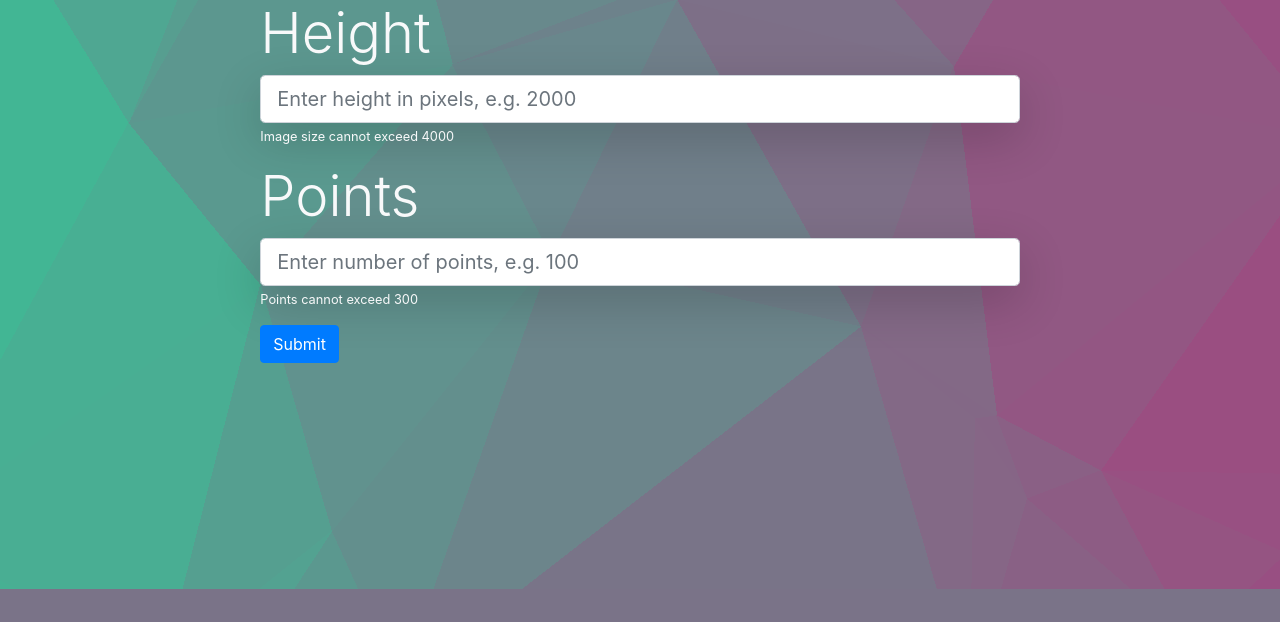
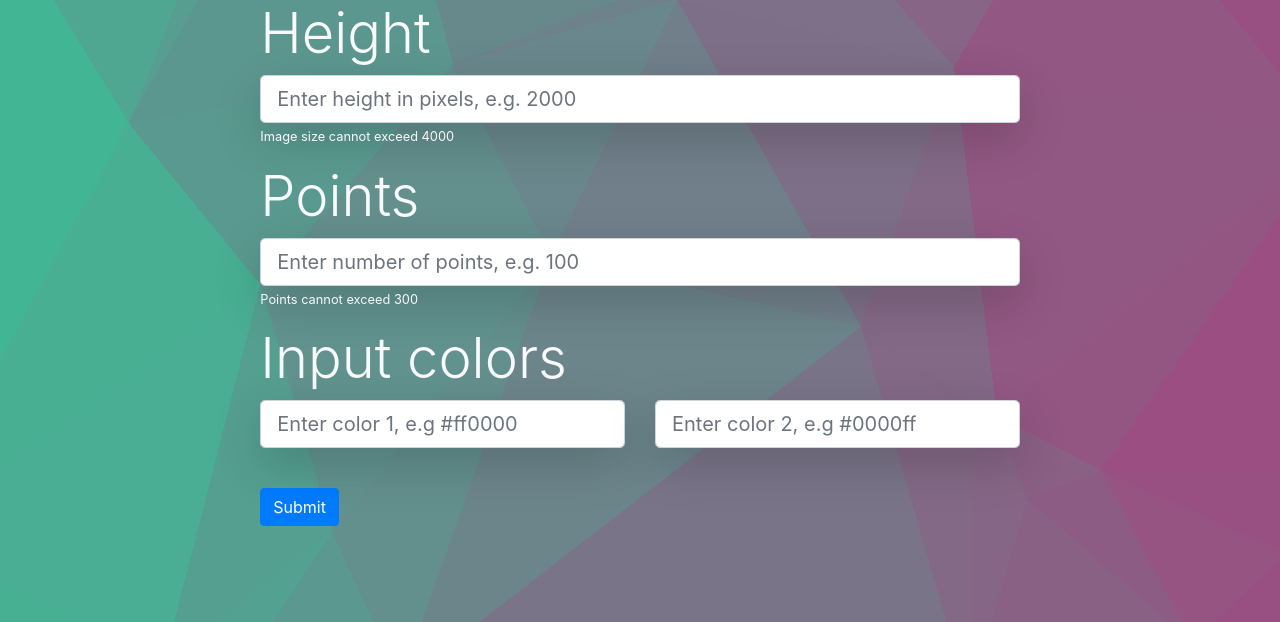
Before and after one commit to SubhrajitPrusty/wallgen, a Flask app: page / in a window 1280 px wide. Shown: the part 211-833 px from the top of the page. Before the commit the page ends 800 px from the top, so only its background shows below. Run offline with Flask 2, Linux system fonts and the light colour scheme; some libraries are stand-ins or nearby versions.

Commit message:
added manual colors, removed random gradient

```diff
--- a/app.py
+++ b/app.py
@@ -1,5 +1,6 @@
 from flask import Flask, request, send_file, render_template, redirect, url_for
 import os
+import time
 import wallgen
 from gevent.pywsgi import WSGIServer
 
@@ -8,41 +9,53 @@ app = Flask(__name__, static_url_path="/static")
 @app.route("/", methods=['GET','POST'])
 def index():
     if request.method == 'POST':
-        if request.form['side'] and request.form['np']:
+        print(request.form)
+        if request.form['side'] and request.form['np'] and (request.form['rgb1'] and request.form['rgb2']):
             side = int(request.form['side'])
             np = int(request.form['np'])
-            print(side, np)
+
+            rgb1 = request.form['rgb1'][1:]
+            rgb2 = request.form['rgb2'][1:]
+
             error = None
+
+            try:
+                rgb1 = tuple(bytes.fromhex(rgb1))
+                rgb2 = tuple(bytes.fromhex(rgb2))
+            except Exception as e:
+                error = "ERROR: Invalid color hex"
+
+            print(side, np, rgb1, rgb2)
+
             if (side > 4000 and side >= 100) or side < 100:
                 error = "WARNING: Image too large OR Image too small"
             if np < 10 or np > 300:
                 error = "WARNING: Too less points OR too many points"
 
+            if len(rgb1) != 6 or len(rgb2) != 6:
+                error = "ERROR: Invalid color hex"
+
             if error != None:
                 print(error)
                 return render_template('error.html', context=error)
             else:
-                fname = "wall-{}-{}.png".format(side,np)
+                fname = "wall-{}.png".format(int(time.time()))
+                fpath = 'static/images/'+fname
                 shift = side//10
                 side += shift*2
                 points = wallgen.genPoints(np, side)
-                img = wallgen.genWall(points, side, shift)
-                img.save('static/images/'+fname)
+                img = wallgen.gradient(side, rgb1, rgb2)
+                img = wallgen.genWall(img, points, side, shift)
+                print(fpath)
+                img.save(fpath)
                 imgurl = url_for('static',filename='images/'+fname)
-                # return redirect(url_for('static',filename='images/wall.png'))
                 return render_template("download.html", context=imgurl)
-            # return redirect("/image")
         else:
             error = "Invalid input, try again"
             return render_template("error.html", context=error)
     else:
         return render_template('index.html')
 
-
-# @app.route("/image")
-# def getImage():
-#     return send_file('static/images/wall.png', mimetype="image/png", as_attachment=True)
-
 if __name__ == '__main__':
     port = int(os.environ.get('PORT', 5000))
     http_server = WSGIServer(('',port),app)
--- a/templates/index.html
+++ b/templates/index.html
@@ -22,6 +22,18 @@
 					<input class="form-control form-control-lg shadow-lg" type="number" placeholder="Enter number of points, e.g. 100" name="np">
 					<small class="form-text text-light">Points cannot exceed 300</small>
 				</div>
+				<div class="form-group">
+					<label for="Colors" class="display-4 text-light">Input colors</label>
+					<div class="row">
+						<div class="col">
+							<input class="form-control form-control-lg shadow-lg" type="text" placeholder="Enter color 1, e.g #ff0000" name="rgb1">
+						</div>
+						<div class="col">
+							<input class="form-control form-control-lg shadow-lg" type="text" placeholder="Enter color 2, e.g #0000ff" name="rgb2">
+						</div>
+					</div>
+				</div>
+				<br>
 				<button type="submit" class="btn btn-primary">Submit</button>
 			</form>
 		</div>
```
Also changed, not shown: wallgen.py (+28 -5 lines). Lines whose indentation alone changed are shown as unchanged.
